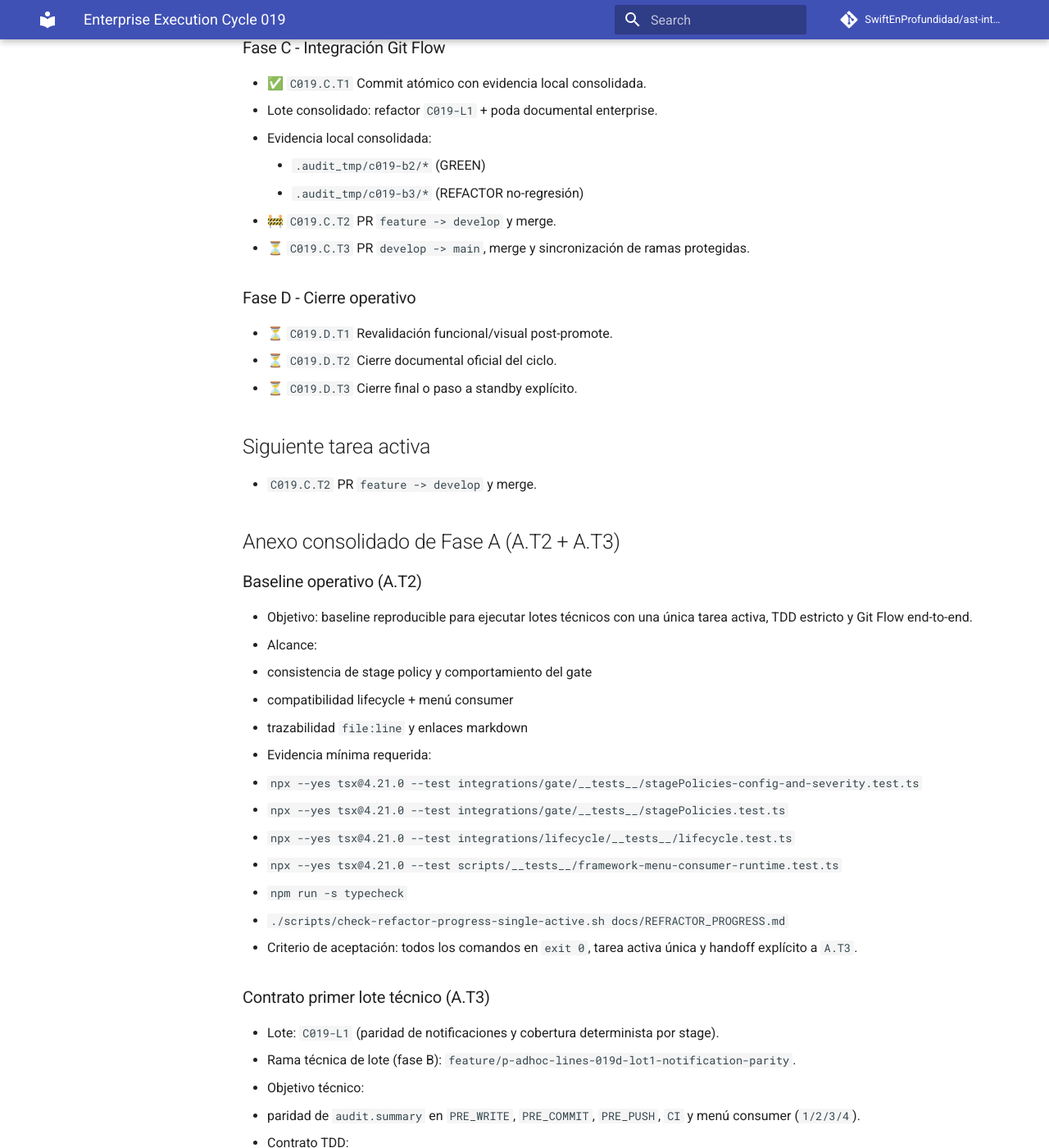
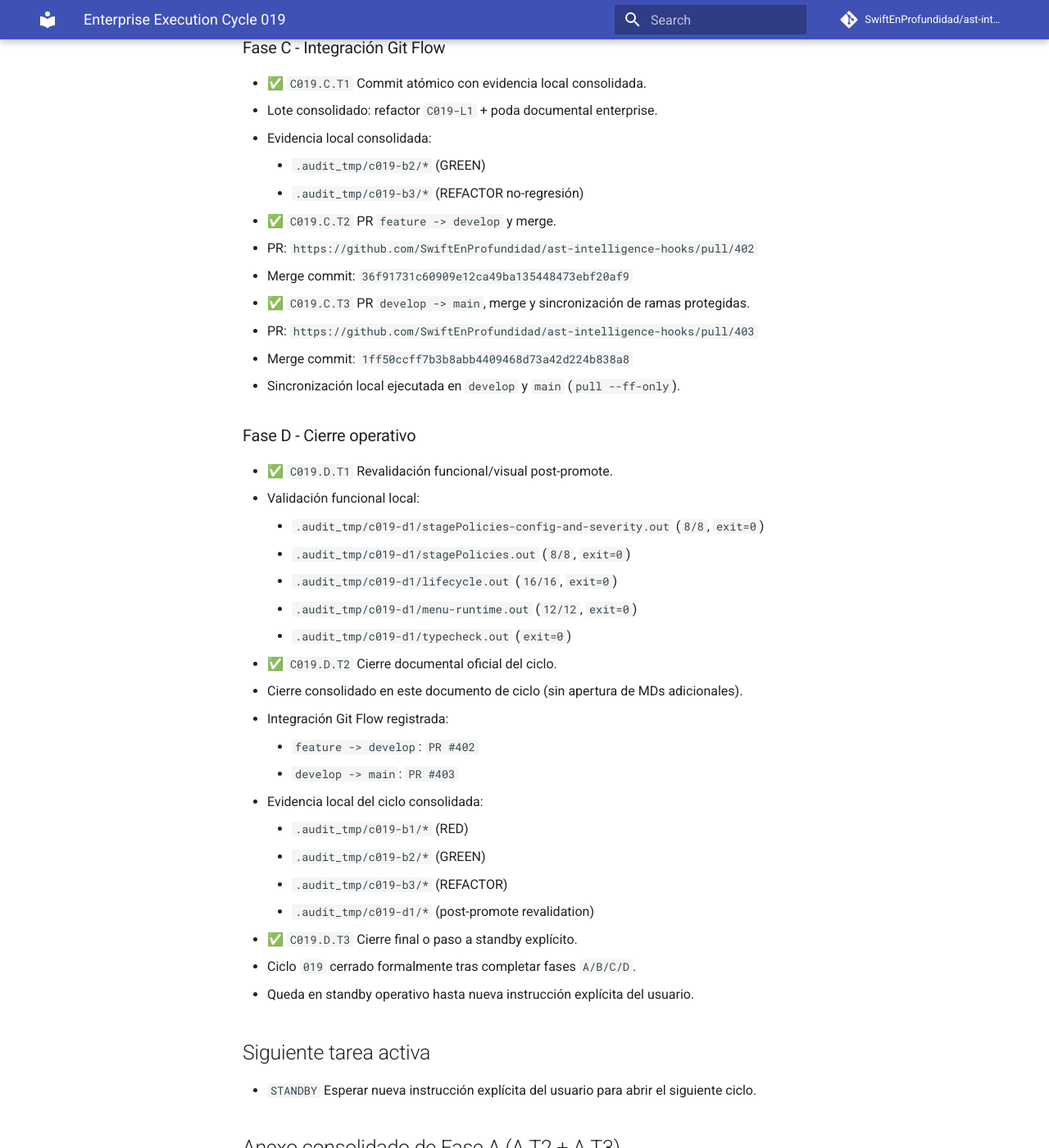
Before and after one commit to SwiftEnProfundidad/ast-intelligence-hooks, an MkDocs documentation site: the page built from docs/ENTERPRISE_EXECUTION_CYCLE_019.md, in a window 1280 px wide and 1400 px high, scrolled down 1617 px. Shown: the whole window at 82% size. Built offline with MkDocs 1.6.1 and Material for MkDocs 9.7.7, drawn with Linux system fonts in a browser that asks for light colours; comment, search, counter and statistics services are not loaded; some of the changed text lies outside the part shown.

Commit message:
docs(c019): close cycle and set operational standby

```diff
--- a/docs/ENTERPRISE_EXECUTION_CYCLE_019.md
+++ b/docs/ENTERPRISE_EXECUTION_CYCLE_019.md
@@ -1,6 +1,6 @@
 # Enterprise Execution Cycle 019
 
-Estado del ciclo: 🚧 En construccion
+Estado del ciclo: ✅ Cerrado (standby operativo)
 Rama base: `develop`
 Modelo de entrega: Git Flow end-to-end + TDD (red/green/refactor)
 
@@ -46,16 +46,38 @@ Modelo de entrega: Git Flow end-to-end + TDD (red/green/refactor)
   - Evidencia local consolidada:
     - `.audit_tmp/c019-b2/*` (GREEN)
     - `.audit_tmp/c019-b3/*` (REFACTOR no-regresión)
-- 🚧 `C019.C.T2` PR `feature -> develop` y merge.
-- ⏳ `C019.C.T3` PR `develop -> main`, merge y sincronización de ramas protegidas.
+- ✅ `C019.C.T2` PR `feature -> develop` y merge.
+  - PR: `https://github.com/SwiftEnProfundidad/ast-intelligence-hooks/pull/402`
+  - Merge commit: `36f91731c60909e12ca49ba135448473ebf20af9`
+- ✅ `C019.C.T3` PR `develop -> main`, merge y sincronización de ramas protegidas.
+  - PR: `https://github.com/SwiftEnProfundidad/ast-intelligence-hooks/pull/403`
+  - Merge commit: `1ff50ccff7b3b8abb4409468d73a42d224b838a8`
+  - Sincronización local ejecutada en `develop` y `main` (`pull --ff-only`).
 
 ### Fase D - Cierre operativo
-- ⏳ `C019.D.T1` Revalidación funcional/visual post-promote.
-- ⏳ `C019.D.T2` Cierre documental oficial del ciclo.
-- ⏳ `C019.D.T3` Cierre final o paso a standby explícito.
+- ✅ `C019.D.T1` Revalidación funcional/visual post-promote.
+  - Validación funcional local:
+    - `.audit_tmp/c019-d1/stagePolicies-config-and-severity.out` (`8/8`, `exit=0`)
+    - `.audit_tmp/c019-d1/stagePolicies.out` (`8/8`, `exit=0`)
+    - `.audit_tmp/c019-d1/lifecycle.out` (`16/16`, `exit=0`)
+    - `.audit_tmp/c019-d1/menu-runtime.out` (`12/12`, `exit=0`)
+    - `.audit_tmp/c019-d1/typecheck.out` (`exit=0`)
+- ✅ `C019.D.T2` Cierre documental oficial del ciclo.
+  - Cierre consolidado en este documento de ciclo (sin apertura de MDs adicionales).
+  - Integración Git Flow registrada:
+    - `feature -> develop`: `PR #402`
+    - `develop -> main`: `PR #403`
+  - Evidencia local del ciclo consolidada:
+    - `.audit_tmp/c019-b1/*` (RED)
+    - `.audit_tmp/c019-b2/*` (GREEN)
+    - `.audit_tmp/c019-b3/*` (REFACTOR)
+    - `.audit_tmp/c019-d1/*` (post-promote revalidation)
+- ✅ `C019.D.T3` Cierre final o paso a standby explícito.
+  - Ciclo `019` cerrado formalmente tras completar fases `A/B/C/D`.
+  - Queda en standby operativo hasta nueva instrucción explícita del usuario.
 
 ## Siguiente tarea activa
-- `C019.C.T2` PR `feature -> develop` y merge.
+- `STANDBY` Esperar nueva instrucción explícita del usuario para abrir el siguiente ciclo.
 
 ## Anexo consolidado de Fase A (A.T2 + A.T3)
 
```
Also changed, not shown: docs/REFRACTOR_PROGRESS.md (+24 -1 lines).
